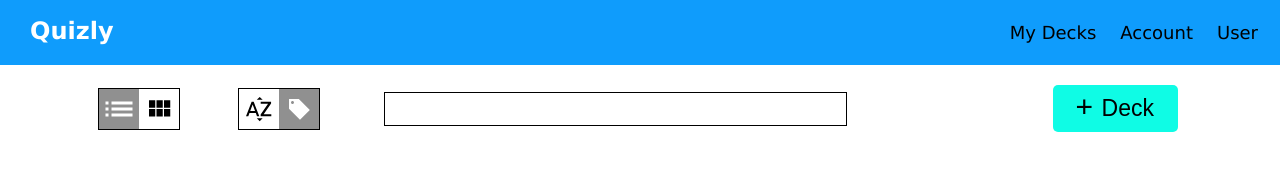
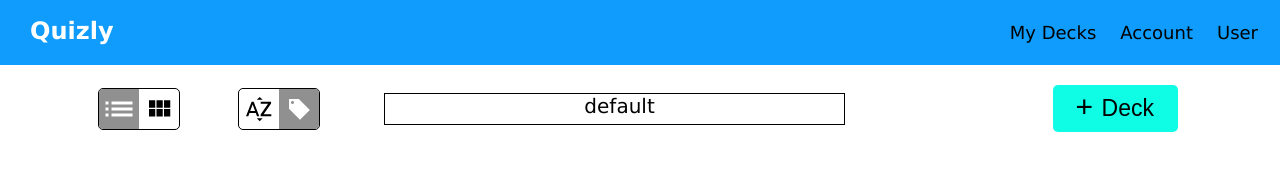
Before and after one commit to andremures/Quizly, a React (Create React App) app: page / in a window 1280 px wide. Shown: the top 180 px of the page. Built offline with nearby package versions, Linux system fonts and the light colour scheme.

Commit message:
connect filter bar to state

```diff
--- a/src/assets/SortByAlphaIcon.js
+++ b/src/assets/AlphaIcon.js
@@ -1,7 +1,7 @@
 // @flow
 import React from "react";
 
-const SortByAlphaIcon = (props: Object) => {
+const AlphaIcon = (props: Object) => {
   const inverted: boolean = !!props.inverted;
 
   if (inverted) {
@@ -27,4 +27,4 @@ const SortByAlphaIcon = (props: Object) => {
   }
 };
 
-export default SortByAlphaIcon;
+export default AlphaIcon;
--- a/src/components/MyDeckList.js
+++ b/src/components/MyDeckList.js
@@ -1,15 +1,22 @@
 // @flow
 import React from "react";
+import { connect } from "react-redux";
 import DisplayToggle from "components/DisplayToggle";
 import SortByToggle from "components/SortByToggle";
 import styles from "styles/mydeckslist.module.css";
 
-export const MyDeckListHeader = () => {
+import type { State } from "types/states";
+
+const mapStateToProps = (state: State, ownProps: Object) => ({
+  filter: state.myDecks.filter,
+});
+
+const MyDeckListHeaderComponent = ({ filter }) => {
   return (
     <div className={styles.header}>
       <DisplayToggle />
       <SortByToggle />
-      <input className={styles.searchbar}></input>
+      <div className={styles.searchbar}>{filter}</div>
       <button className={styles.addDeck}>
         <span style={{position: "relative", top: 0.5, left: -2, fontSize: 30}}>+</span>
         <div style={{display: "inline-block", padding: "8px 0", }}>&nbsp;Deck</div>
@@ -17,6 +24,8 @@ export const MyDeckListHeader = () => {
     </div>
   );
 };
+
+export const MyDeckListHeader = connect(mapStateToProps)(MyDeckListHeaderComponent);
 
 const DeckItem = ({ number }) => {
   return (
--- a/src/components/SortByToggle.js
+++ b/src/components/SortByToggle.js
@@ -1,7 +1,7 @@
 // @flow
 import React from "react";
 import { connect } from "react-redux";
-import SortByAlphaIcon from "assets/SortByAlphaIcon";
+import SortByAlphaIcon from "assets/AlphaIcon";
 import TagIcon from "assets/TagIcon";
 import styles from "styles/mydeckslist.module.css";
 
--- a/src/reducers/rootReducer.js
+++ b/src/reducers/rootReducer.js
@@ -10,6 +10,7 @@ const initialState: State = {
   myDecks: {
     display: "list",
     sortBy: "tag",
+    filter: "default",
   },
 };
 
--- a/src/styles/mydeckslist.module.css
+++ b/src/styles/mydeckslist.module.css
@@ -27,7 +27,16 @@
 
 .toggle {
   border: 1px solid black;
+  border-radius: 5px;
   height: 40px;
+}
+
+.toggle :first-child {
+  border-radius: 4px 0 0 4px;
+}
+
+.toggle :last-child {
+  border-radius: 0 4px 4px 0;
 }
 
 .toggle svg {
--- a/types/states.js
+++ b/types/states.js
@@ -9,10 +9,11 @@ type UserState = {
 
 type MyDecksState = {
   display: DisplayType,
-  sortBy: SortByType
+  sortBy: SortByType,
+  filter: string,
 }
 
 export type State = {
   activeUser: UserState,
-  myDecks: MyDecksState
+  myDecks: MyDecksState,
 };
```
